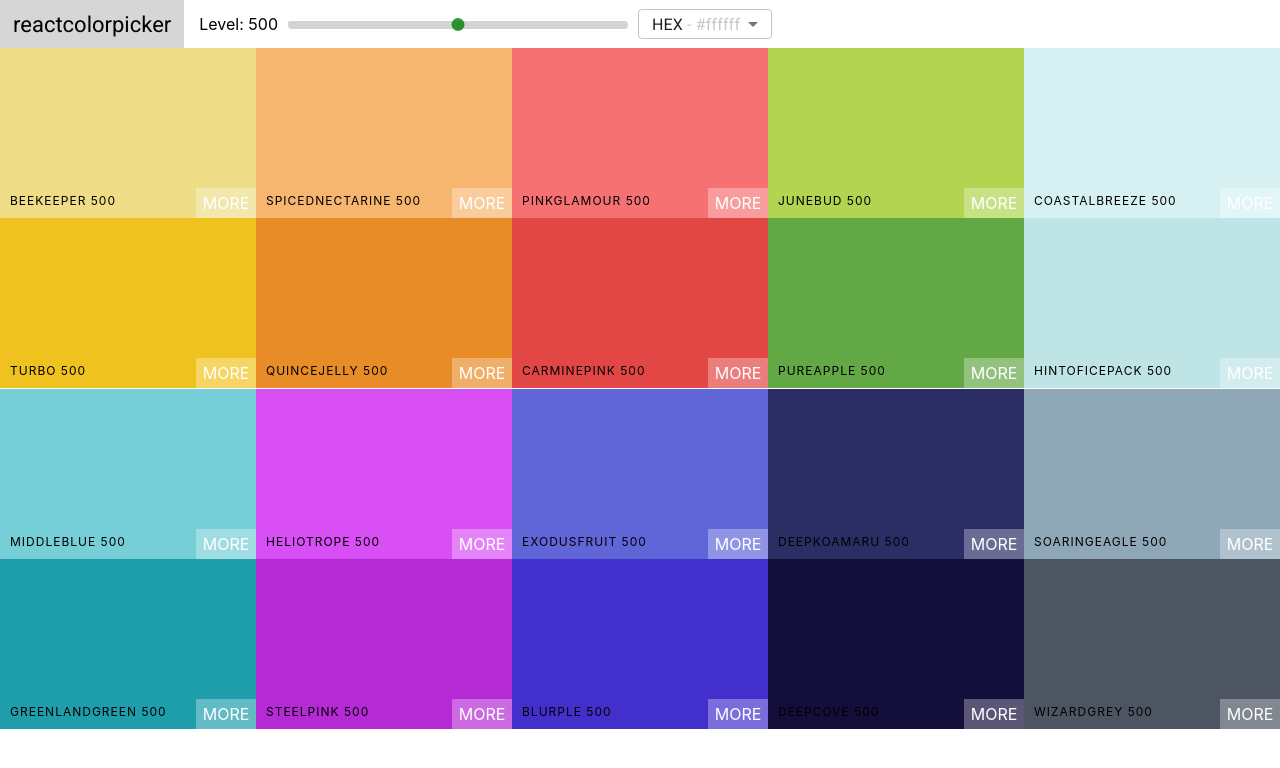
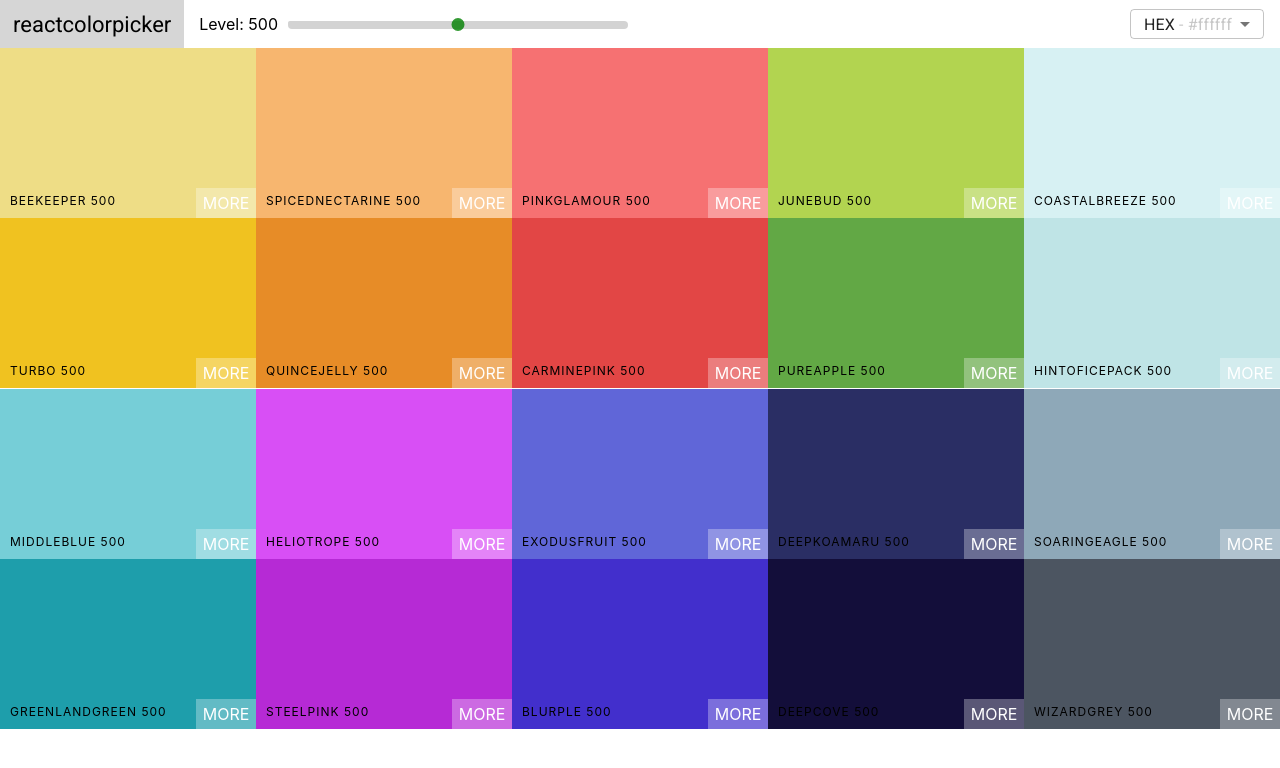
Before and after one commit to dylster1995/color-project, a React (Create React App) app: page / in a window 1280 px wide. Shown: the top 768 px of the page. Built offline with nearby package versions, Linux system fonts and the light colour scheme.

Commit message:
Add snackbar and style select

```diff
--- a/package.json
+++ b/package.json
@@ -5,6 +5,7 @@
   "dependencies": {
     "@emotion/react": "^11.11.1",
     "@emotion/styled": "^11.11.0",
+    "@mui/icons-material": "^5.14.11",
     "@mui/material": "^5.14.11",
     "@testing-library/jest-dom": "^5.17.0",
     "@testing-library/react": "^13.4.0",
--- a/src/Navbar.css
+++ b/src/Navbar.css
@@ -47,3 +47,7 @@
 .muted-text {
     color: rgb(199, 199, 199);
 }
+.select-container {
+    margin-left: auto;
+    margin-right: 1rem;
+}
--- a/src/Navbar.js
+++ b/src/Navbar.js
@@ -1,6 +1,9 @@
 import React, { Component } from 'react';
 import Select from '@mui/material/Select';
 import MenuItem from '@mui/material/MenuItem';
+import Snackbar from '@mui/material/Snackbar';
+import { IconButton } from '@mui/material';
+import CloseIcon from '@mui/icons-material/Close';
 import Slider from 'rc-slider';
 import 'rc-slider/assets/index.css';
 import './Navbar.css';
@@ -8,10 +11,11 @@ import './Navbar.css';
 export default class Navbar extends Component {
     constructor(props){
         super(props);
-        this.state = {format: "hex"}
     }
+
   render() {
-    const { level, handleChangeLevel, handleChangeSelect, select } = this.props;
+    const { level, handleChangeLevel, select, handleChangeSelect, showSnackbar, handleCloseSnackbar } = this.props;
+
     return (
       <header className='Navbar'>
         <div className='logo'>
@@ -34,6 +38,21 @@ export default class Navbar extends Component {
                 <MenuItem value='rgba'>RGBA <span className='muted-text'>- rgba(255, 255, 255, 1.0)</span></MenuItem>
             </Select>
         </div>
+        <Snackbar
+            anchorOrigin={{ vertical: 'bottom', horizontal: 'left' }}
+            open={showSnackbar}
+            autoHideDuration={3000}
+            message={<span id='message-id'>Format changed to {select.toUpperCase()}</span>}
+            ContentProps={{
+                "aria-describedby": "message-id"
+            }}
+            onClose={handleCloseSnackbar}
+            action={[
+                <IconButton onClick={handleCloseSnackbar} color='inherit' key="close" aria-label='close'>
+                    <CloseIcon />
+                </IconButton>
+            ]}
+        />
       </header>
     )
   }
--- a/src/Palette.js
+++ b/src/Palette.js
@@ -6,20 +6,24 @@ import './Palette.css';
 export default class Palette extends Component {
     constructor(props){
         super(props);
-        this.state = { level: 500, select: 'hex' };
+        this.state = { level: 500, select: 'hex', showSnackbar: false};
         this.handleChangeLevel = this.handleChangeLevel.bind(this);
         this.handleChangeSelect = this.handleChangeSelect.bind(this);
+        this.handleCloseSnackbar = this.handleCloseSnackbar.bind(this);
     }
     handleChangeLevel(level) {
         this.setState({ level });
     }
     handleChangeSelect(evt) {
         const select = evt.target.value;
-        this.setState({ select });
+        this.setState({ select, showSnackbar: true });
+    }
+    handleCloseSnackbar(evt) {
+        this.setState({ showSnackbar: false })
     }
   render() {
     const { colors } = this.props.palette;
-    const { level, select } = this.state;
+    const { level, select, showSnackbar } = this.state;
     const colorBoxes = colors[level].map( (color, i) => <ColorBox color={color[select]} name={color.name} key={i} /> );
     return (
       <div className='Palette'>
@@ -29,6 +33,8 @@ export default class Palette extends Component {
             handleChangeLevel={this.handleChangeLevel}
             select={select}
             handleChangeSelect={this.handleChangeSelect}
+            showSnackbar={showSnackbar}
+            handleCloseSnackbar={this.handleCloseSnackbar}
         />
         <div className='Palette-colors'>
             { colorBoxes }
```
Also changed, not shown: 1 other file (tests, documents, lock files or other folders).
